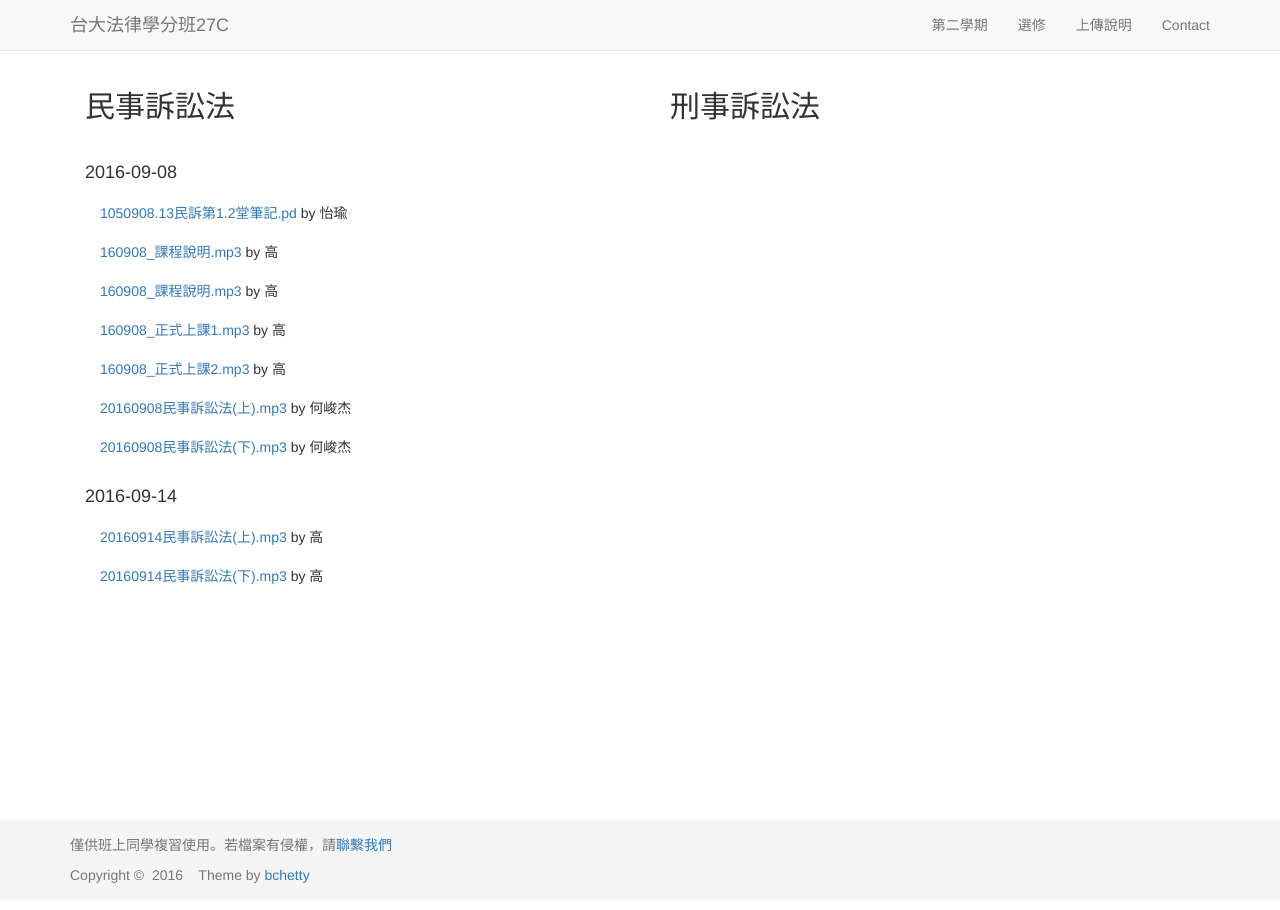
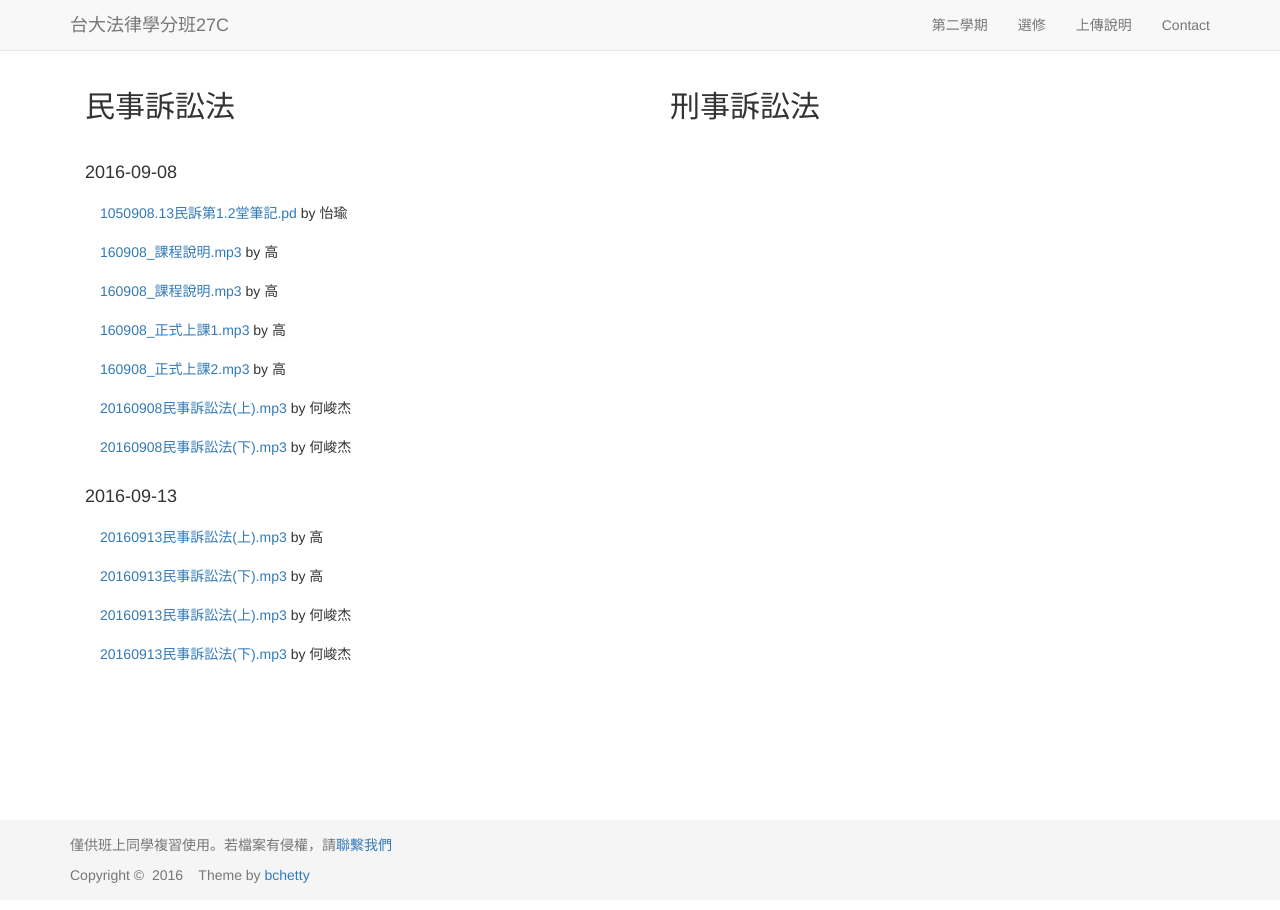
Before and after one commit to maxmilian/ntu_specs_law, a Jekyll site: the page built from semester2/index.html, in a window 1280 px wide. Built offline with Jekyll 4.4.1, drawn with Linux system fonts in a browser that asks for light colours; nearby versions of some CDN libraries.

Commit message:
add civil_procedure Ho 2

```diff
--- a/semester2/index.html
+++ b/semester2/index.html
@@ -19,10 +19,12 @@ layout: template1
           <li class="list-group-item"><a href="{{ site.file_semester2 }}/records/civil_procedure/Ho_1_1.mp3">20160908民事訴訟法(上).mp3</a> by 何峻杰</li>
           <li class="list-group-item"><a href="{{ site.file_semester2 }}/records/civil_procedure/Ho_1_2.mp3">20160908民事訴訟法(下).mp3</a> by 何峻杰</li>
       </ul>
-      <h4>2016-09-14</h4>
+      <h4>2016-09-13</h4>
       <ul class="list-group">
-          <li class="list-group-item"><a href="{{ site.file_semester2 }}/records/civil_procedure/Kao_2_1.mp3">20160914民事訴訟法(上).mp3</a> by 高</li>
-          <li class="list-group-item"><a href="{{ site.file_semester2 }}/records/civil_procedure/Kao_2_2.mp3">20160914民事訴訟法(下).mp3</a> by 高</li>
+          <li class="list-group-item"><a href="{{ site.file_semester2 }}/records/civil_procedure/Kao_2_1.mp3">20160913民事訴訟法(上).mp3</a> by 高</li>
+          <li class="list-group-item"><a href="{{ site.file_semester2 }}/records/civil_procedure/Kao_2_2.mp3">20160913民事訴訟法(下).mp3</a> by 高</li>
+          <li class="list-group-item"><a href="{{ site.file_semester2 }}/records/civil_procedure/Ho_2_1.mp3">20160913民事訴訟法(上).mp3</a> by 何峻杰</li>
+          <li class="list-group-item"><a href="{{ site.file_semester2 }}/records/civil_procedure/Ho_2_2.mp3">20160913民事訴訟法(下).mp3</a> by 何峻杰</li>
       </ul>
     </div>
     <div class="col-md-6">
```
